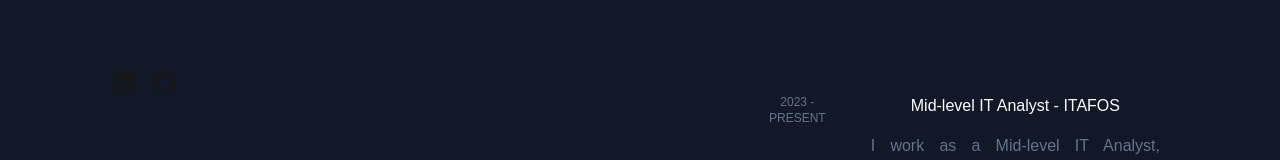
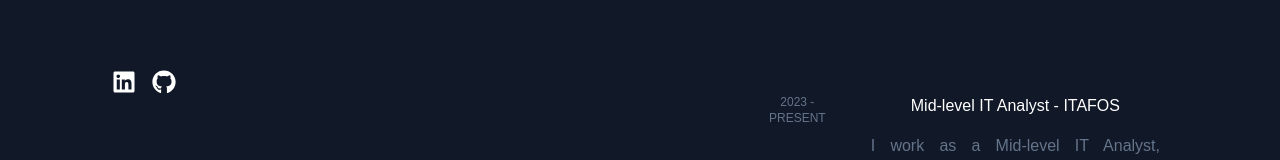
Before and after one commit to matthcarter777/mateus-dev, a Next.js app: page /en in a window 1280 px wide. Shown: the part 626-786 px from the top of the page. Built offline with nearby package versions, Linux system fonts and the light colour scheme.

Commit message:
fix: update text color

```diff
--- a/src/app/components/socialMedia/index.tsx
+++ b/src/app/components/socialMedia/index.tsx
@@ -10,6 +10,7 @@ export default function SocialMedia() {
         hover:text-indigo-500
           transition-colors
           duration-300
+          text-white
         '
         href="https://www.linkedin.com/in/mateus-henrique-silva-ti/" target="_blank"
       >
@@ -21,6 +22,7 @@ export default function SocialMedia() {
         hover:text-indigo-500
           transition-colors
           duration-300
+          text-white
         '
         href="https://github.com/matthcarter777/"
         target="_blank"
```
